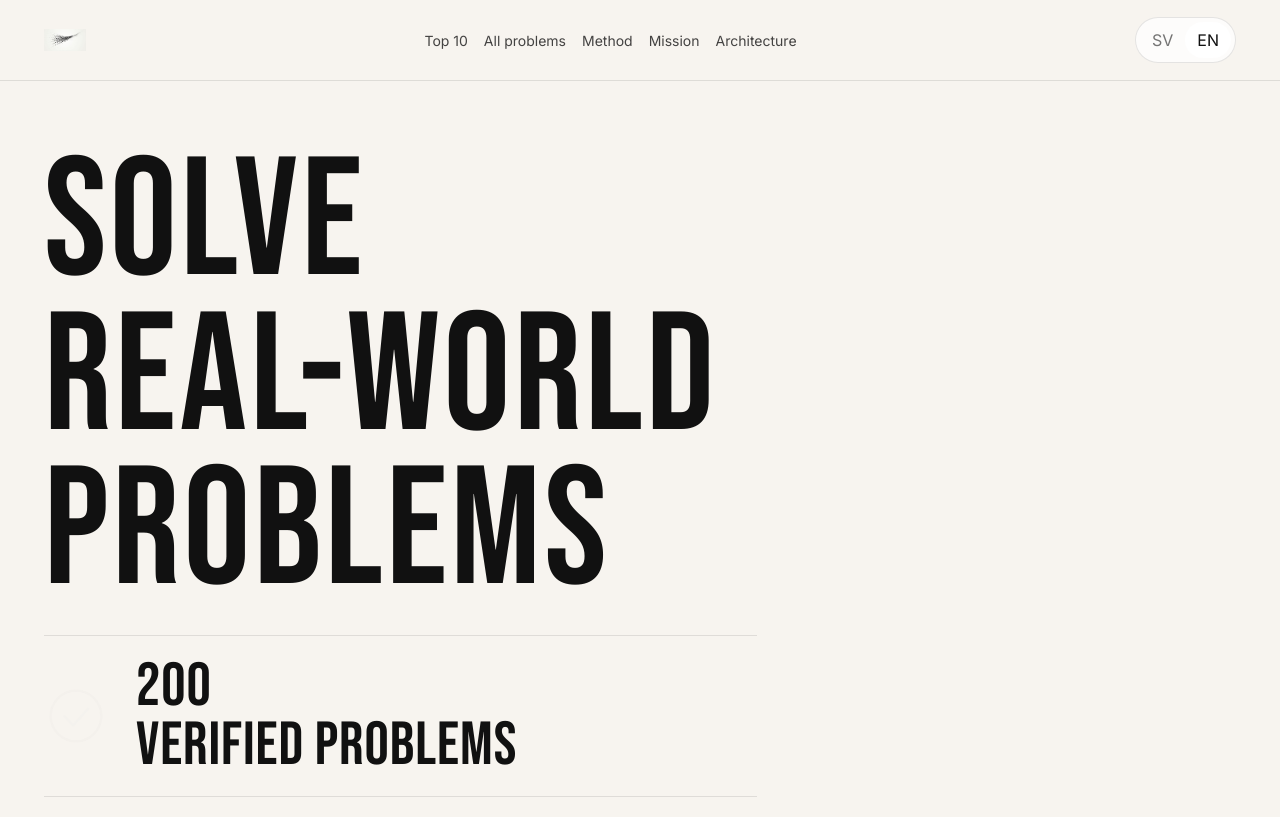
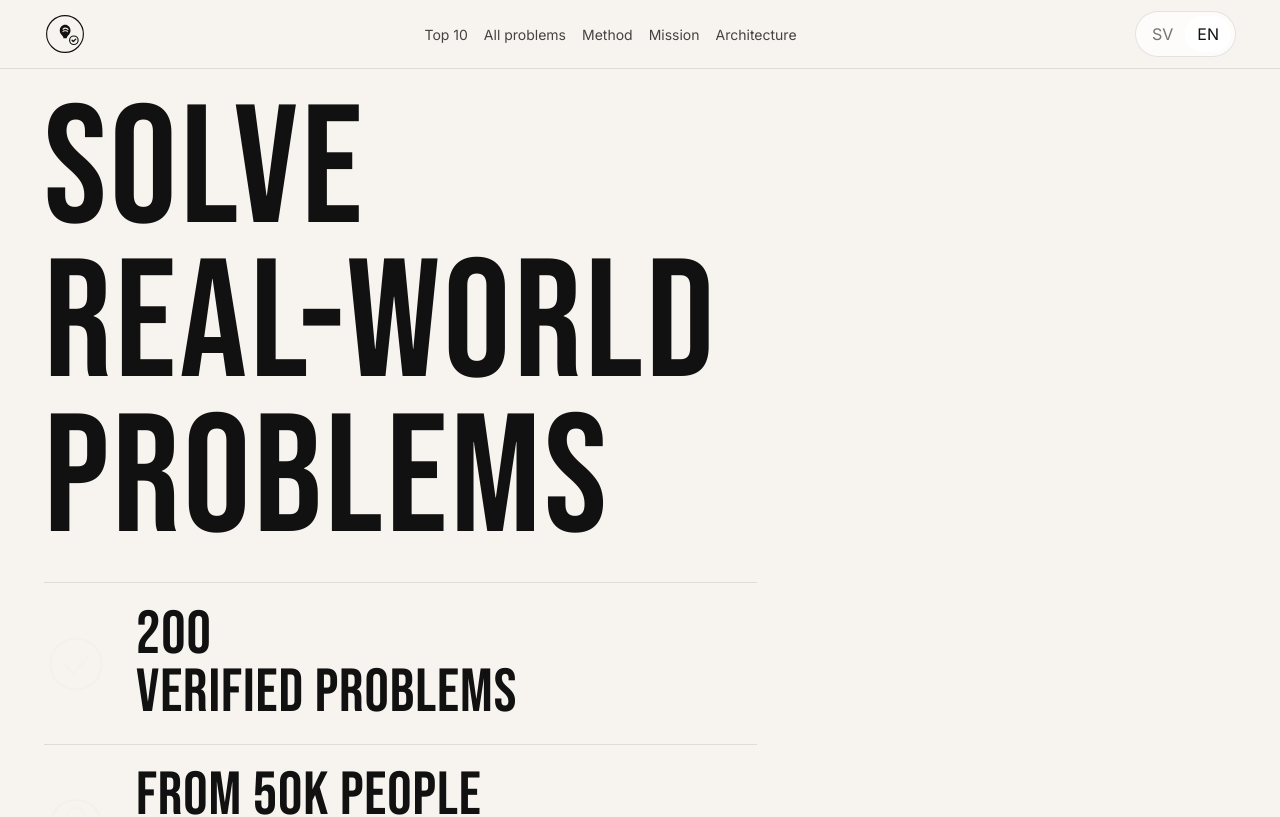
Before and after one commit to mpendyala3/fix-my-itch-sweden, a Next.js app: page / in a window 1280 px wide. Shown: the top 817 px of the page. Built offline with nearby package versions, Linux system fonts and the light colour scheme.

Commit message:
style: restore logo mark and tighten hero spacing

```diff
--- a/app/ClientHome.tsx
+++ b/app/ClientHome.tsx
@@ -625,7 +625,21 @@ export function HomePage({ routeLabel }: { routeLabel?: string }) {
           <nav aria-label="Primary">
             <a className="brand" href="#home" aria-label={text.brandName}>
               <div className="brand-mark" aria-hidden="true">
-                <img src="/site-logo.jpg" alt="" />
+                <svg viewBox="0 0 64 64" fill="none" xmlns="http://www.w3.org/2000/svg">
+                  <circle cx="32" cy="32" r="28" className="brand-ring" />
+                  <path
+                    d="M24 26.5C24 21.8 27.7 18 32.2 18C36.7 18 40.4 21.8 40.4 26.5C40.4 29.5 39 32 36.8 34.2C35.4 35.6 34.8 36.8 34.8 38.3H29.6C29.6 36.7 29 35.5 27.6 34.1C25.4 31.9 24 29.4 24 26.5Z"
+                    className="brand-bulb"
+                  />
+                  <path d="M28.8 41.2H35.6" className="brand-detail" />
+                  <path d="M29.8 45H34.6" className="brand-detail" />
+                  <path d="M29.2 24.7C30.1 23.6 31.4 23 32.8 23C34.4 23 35.7 23.8 36.5 25" className="brand-detail" />
+                  <path d="M28.8 28.4C29.7 27.3 31 26.7 32.4 26.7C33.8 26.7 35 27.3 35.9 28.4" className="brand-detail faint" />
+                  <path d="M42.5 20.5L47.5 15.5" className="brand-detail" />
+                  <path d="M46.4 15.5H47.5V16.6" className="brand-detail" />
+                  <circle cx="45.5" cy="41.5" r="6.5" className="brand-coin" />
+                  <path d="M42.8 41.5L44.7 43.4L48.3 39.8" className="brand-coin-mark" />
+                </svg>
               </div>
             </a>
 
--- a/app/globals.css
+++ b/app/globals.css
@@ -100,7 +100,7 @@ img {
 }
 
 nav {
-  min-height: 5rem;
+  min-height: 4.25rem;
   display: flex;
   align-items: center;
   justify-content: space-between;
@@ -122,7 +122,8 @@ nav {
   overflow: hidden;
 }
 
-.brand-mark img {
+.brand-mark img,
+.brand-mark svg {
   width: 100%;
   height: 100%;
   object-fit: contain;
@@ -235,7 +236,10 @@ nav {
   min-height: 100vh;
 }
 
-.hero-shell,
+.hero-shell {
+  padding-block: 0.75rem 1.5rem;
+}
+
 .top-problems-section,
 .insights-section,
 .problem-browser,
@@ -259,7 +263,7 @@ nav {
 }
 
 .hero-copy {
-  padding-block: 1.5rem 0.25rem;
+  padding-block: 0.5rem 0.25rem;
 }
 
 .mini-kicker {
@@ -290,6 +294,7 @@ nav {
 }
 
 .hero-copy h1 {
+  margin: 0.35rem 0 0.75rem;
   font-size: clamp(4.5rem, 15vw, 10.5rem);
 }
 
```
